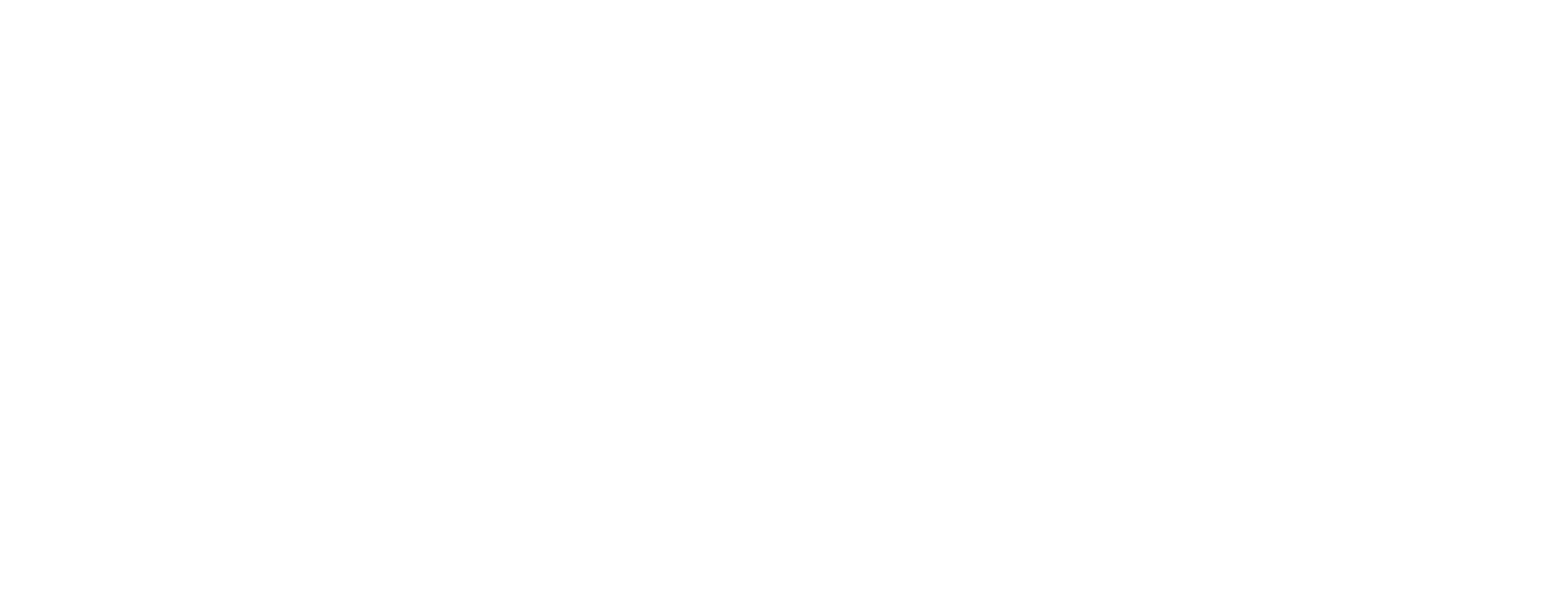
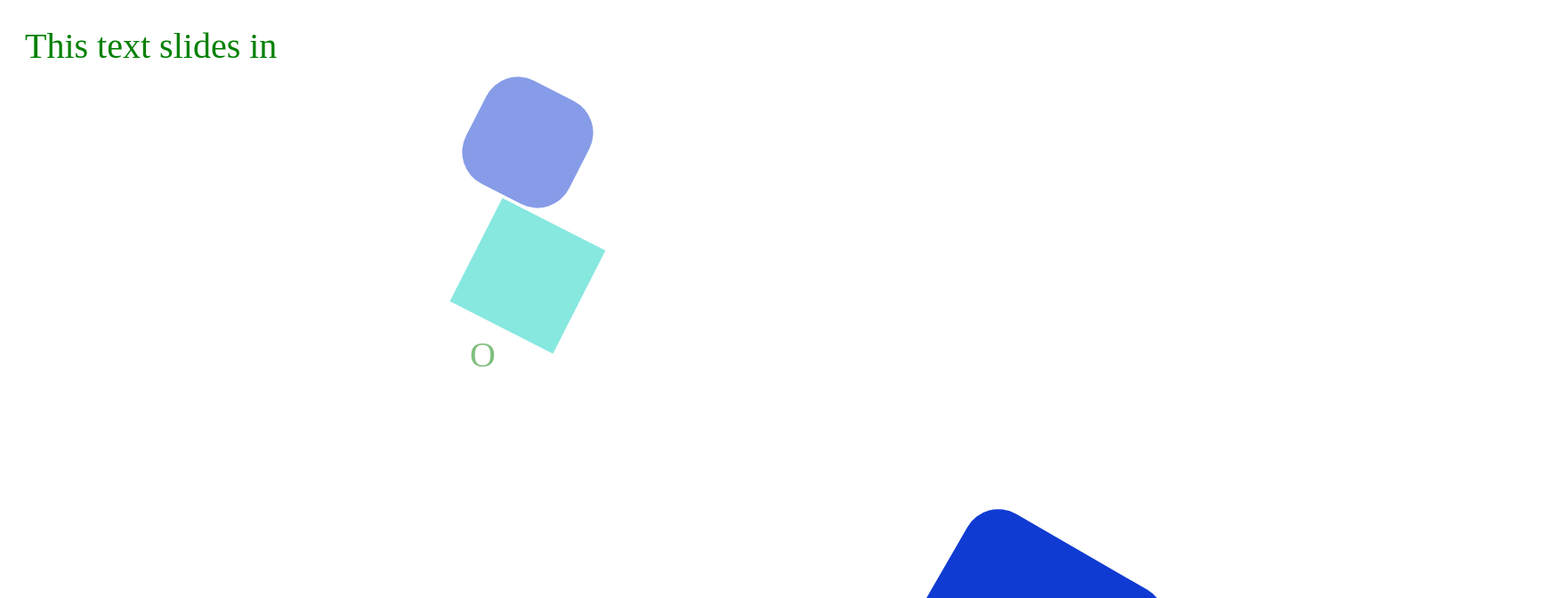
Before and after one commit to Kamsi-yonna/serve, a Nuxt app: page /animations in a window 1280 px wide. Before the commit this address had no page. Shown: the top 672 px of the page at 89% size, 1752 px wide, since content can reach past the window. Built offline with nearby package versions, Linux system fonts and the light colour scheme; what @tanstack/vue-query would draw is missing.

Commit message:
feat - basic gsap stuff

```diff
--- /dev/null
+++ b/pages/animations.vue
@@ -0,0 +1,82 @@
+<template>
+    <div class="container">
+        <div ref="box" class="box container__box">This text slides in</div>
+
+        <div ref="shapes" class="shapes">
+            <div ref="circle" class="circle"></div>
+            <div ref="square" class="square"></div>
+            <div ref="zero" class="zero">O</div>
+        </div>
+
+        <div class="shapes">
+            <div ref="circle2" class="circle2"></div>
+        </div>
+    </div>
+</template>
+
+<script lang="ts" setup>
+import useGsap from '/composables/useGsap'
+
+const { gsap } = useGsap();
+const box = ref<HTMLElement | null>(null);
+
+
+onMounted(() => {
+    if (box.value) {
+        gsap.from(box.value, {
+            x: -600,
+            color: 'red',
+            opacity: 0,
+            ease: 'in-out',
+            duration: 3,
+        });
+    }
+    var tl = gsap.timeline();
+
+    tl.to(".circle", { duration: 2, x: 100, rotation: 27, x: 500, y: 20, opacity: 0.5 }, 1.5)
+        .to(".square", { duration: 1, y: 200, rotation: 27, x: 500, y: 20, opacity: 0.5 }, "+=0.75")
+        .to(".zero", { duration: 3, x: 500, opacity: 0.5 }, "-=1");
+
+    gsap.fromTo(".circle2", { x: 100, padding: 50 }, {
+        x: 1000,
+        y: "random(100, 400)",
+        duration: 3,
+        padding: 100,
+        rotation: 30,
+        ease: "power1.inOut",
+        onComplete: () => console.log("Animation complete!")
+    });
+
+
+});
+</script>
+
+<style scoped>
+.container {
+    font-size: 40px;
+    color: green;
+    padding: 20px;
+}
+
+.shapes {
+    display: flex;
+    flex-direction: column;
+    row-gap: 20px;
+}
+
+.circle,
+.circle2,
+.square,
+.square2 {
+    width: 50px;
+    height: 50px;
+    padding: 40px;
+    background: #10D2C2FF;
+}
+
+.circle,
+.circle2 {
+    background: #103bd2;
+    border-radius: 40px;
+}
+</style>
```
